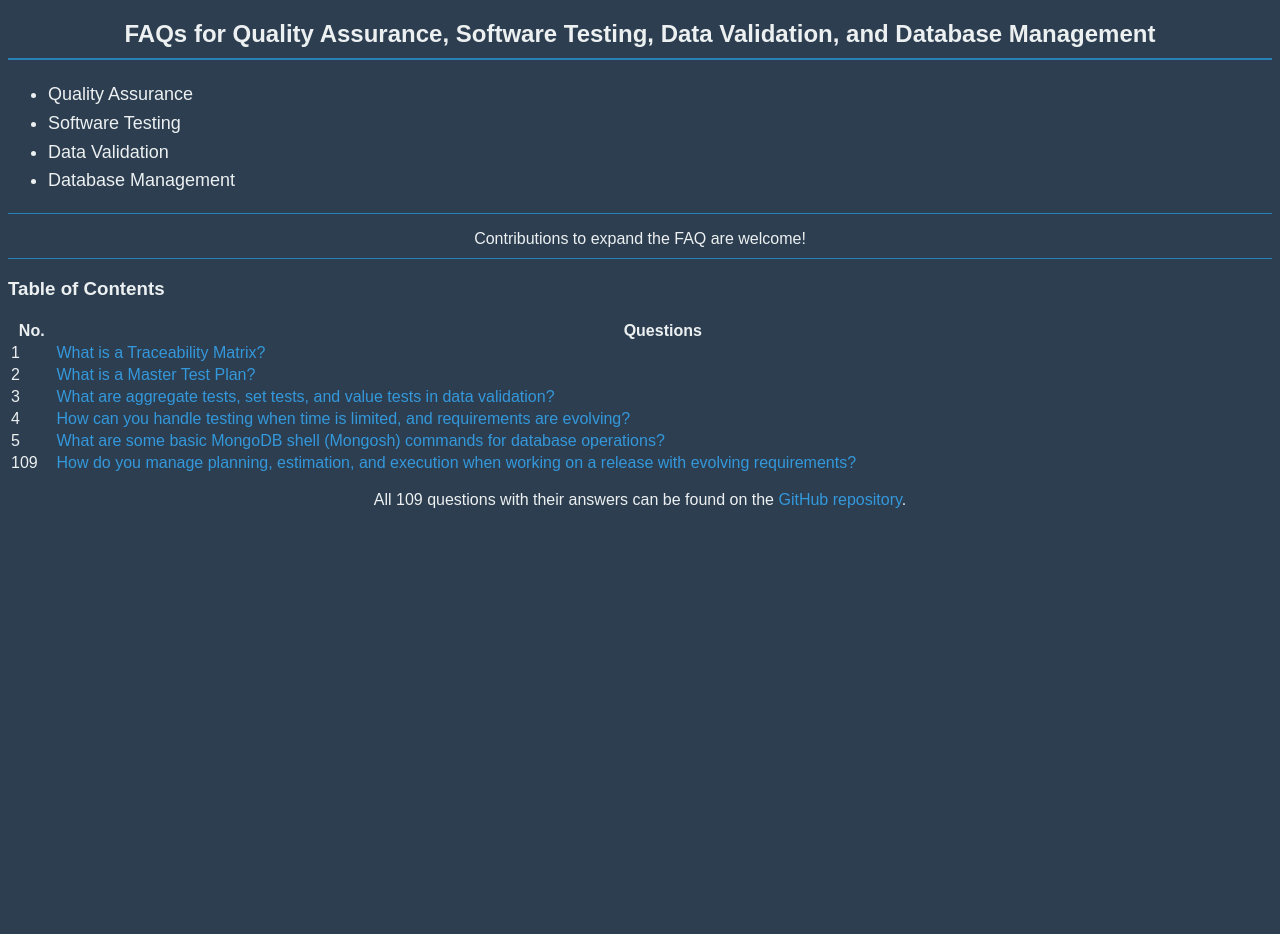
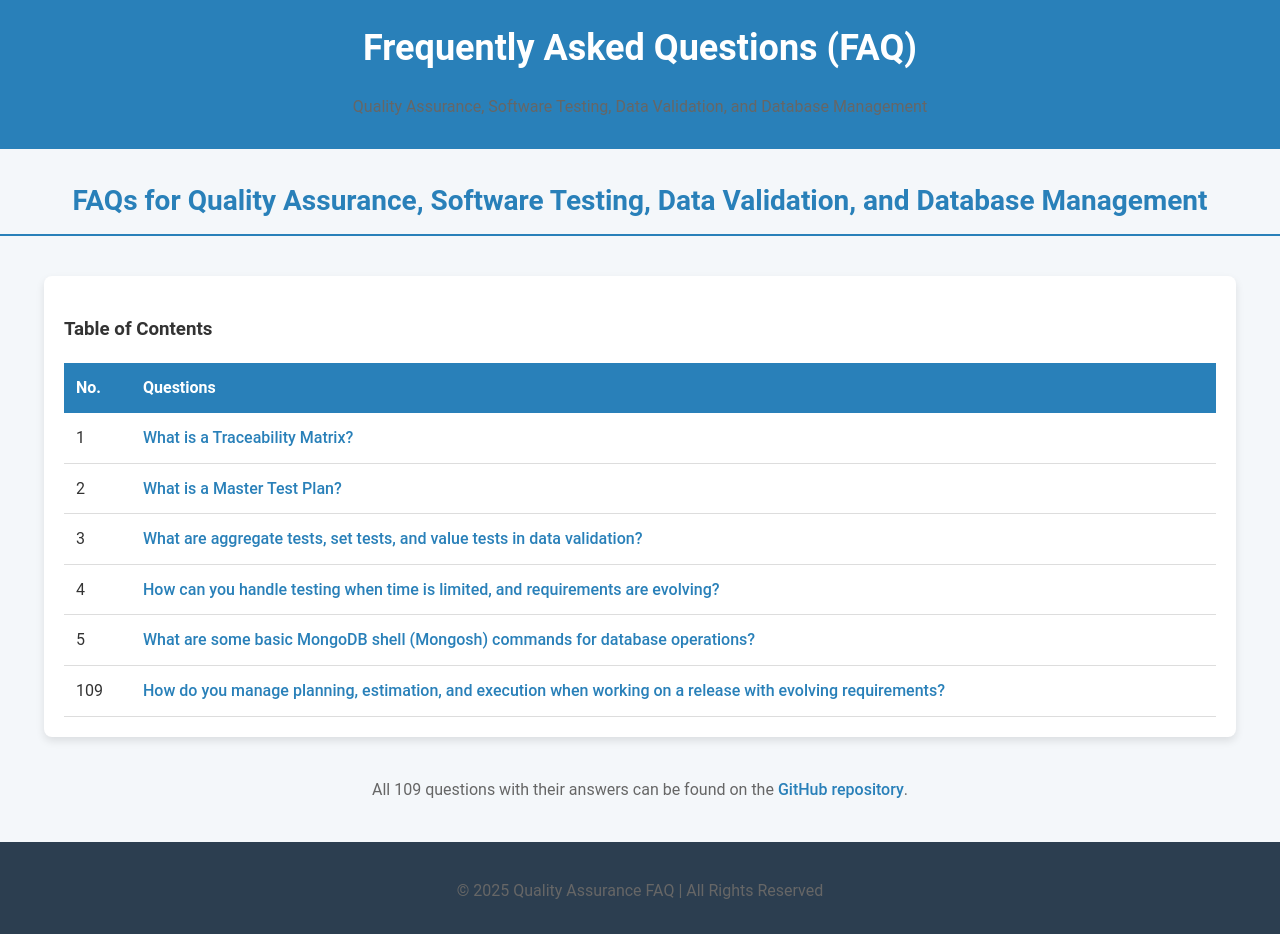
Before and after one commit to nbahador/nbahador.github.io, a Jekyll site: the page QA_FAQ.html, which Jekyll copies as it is, in a window 1280 px wide. Built offline with Jekyll 4.4.1, drawn with Linux system fonts in a browser that asks for light colours; before the commit the page ends 900 px from its top, so only the background shows below that.

Commit message:
Update QA_FAQ.html

```diff
--- a/QA_FAQ.html
+++ b/QA_FAQ.html
@@ -6,65 +6,110 @@
   <title>FAQ - Quality Assurance, Software Testing, Data Validation, and Database Management</title>
   <style>
     body {
-      background-color: #2c3e50;
-      color: #ecf0f1;
-      font-family: Arial, sans-serif;
+      background-color: #f4f7fa;
+      color: #333;
+      font-family: 'Roboto', sans-serif;
+      line-height: 1.6;
+      margin: 0;
+      padding: 0;
+    }
+    header {
+      background-color: #2980b9;
+      color: white;
+      padding: 20px 0;
+      text-align: center;
+    }
+    header h1 {
+      font-size: 36px;
+      margin: 0;
     }
     h2 {
-      font-size: 24px;
+      font-size: 28px;
+      color: #2980b9;
       text-align: center;
-      font-weight: bold;
-      color: #ecf0f1;
+      font-weight: 600;
+      margin-top: 30px;
       border-bottom: 2px solid #2980b9;
       padding-bottom: 10px;
-      margin-bottom: 20px;
     }
     ul {
-      padding-left: 40px;
+      padding-left: 20px;
       font-size: 18px;
-      color: #ecf0f1;
-      line-height: 1.6;
+      margin-top: 20px;
+      list-style: none;
+      padding-bottom: 20px;
+    }
+    ul li {
+      margin: 10px 0;
     }
     hr {
       border: none;
-      border-top: 1px solid #2980b9;
-      margin: 10px 0;
+      border-top: 1px solid #ddd;
+      margin: 20px 0;
     }
     p {
       text-align: center;
       font-size: 16px;
-      color: #ecf0f1;
+      color: #666;
       margin-bottom: 10px;
     }
     a {
-      color: #3498db;
+      color: #2980b9;
       text-decoration: none;
+      font-weight: 500;
     }
     a:hover {
       text-decoration: underline;
     }
+    .table-container {
+      width: 90%;
+      margin: 40px auto;
+      background-color: #fff;
+      padding: 20px;
+      border-radius: 8px;
+      box-shadow: 0 4px 8px rgba(0, 0, 0, 0.1);
+    }
+    table {
+      width: 100%;
+      border-collapse: collapse;
+    }
+    th, td {
+      padding: 12px;
+      text-align: left;
+    }
+    th {
+      background-color: #2980b9;
+      color: white;
+    }
+    td {
+      border-bottom: 1px solid #ddd;
+    }
+    td a {
+      color: #2980b9;
+    }
+    td a:hover {
+      color: #3498db;
+    }
+    footer {
+      background-color: #2c3e50;
+      color: white;
+      text-align: center;
+      padding: 20px;
+      margin-top: 40px;
+    }
   </style>
 </head>
 <body>
-  <h2>
-    FAQs for Quality Assurance, Software Testing, Data Validation, and Database Management
-  </h2>
+  <header>
+    <h1>Frequently Asked Questions (FAQ)</h1>
+    <p>Quality Assurance, Software Testing, Data Validation, and Database Management</p>
+  </header>
 
-  <ul>
-    <li>Quality Assurance</li>
-    <li>Software Testing</li>
-    <li>Data Validation</li>
-    <li>Database Management</li>
-  </ul>
+  <h2>FAQs for Quality Assurance, Software Testing, Data Validation, and Database Management</h2>
 
-  <hr>
-  <p>
-    Contributions to expand the FAQ are welcome!
-  </p>
-  <hr>
-
+  <div class="table-container">
     <h3>Table of Contents</h3>
-  <table style="width:100%; margin: 0 auto;">
+    <table>
       <tr>
         <th>No.</th>
         <th>Questions</th>
@@ -74,12 +119,15 @@
       <tr><td>3</td><td><a href="#what-are-aggregate-tests-set-tests-and-value-tests-in-data-validation">What are aggregate tests, set tests, and value tests in data validation?</a></td></tr>
       <tr><td>4</td><td><a href="#how-can-you-handle-testing-when-time-is-limited-and-requirements-are-evolving">How can you handle testing when time is limited, and requirements are evolving?</a></td></tr>
       <tr><td>5</td><td><a href="#what-are-some-basic-mongodb-shell-mongosh-commands-for-database-operations">What are some basic MongoDB shell (Mongosh) commands for database operations?</a></td></tr>
-    <!-- Add the rest of the rows for the questions here -->
+      <!-- Add more rows as necessary -->
       <tr><td>109</td><td><a href="#how-do-you-manage-planning-estimation-and-execution-when-working-on-a-release-with-evolving-requirements">How do you manage planning, estimation, and execution when working on a release with evolving requirements?</a></td></tr>
     </table>
+  </div>
 
-  <p>
-    All 109 questions with their answers can be found on the <a href="https://github.com/nbahador/Quality_Assurance.git" target="_blank">GitHub repository</a>.
-  </p>
+  <p>All 109 questions with their answers can be found on the <a href="https://github.com/nbahador/Quality_Assurance.git" target="_blank">GitHub repository</a>.</p>
+
+  <footer>
+    <p>&copy; 2025 Quality Assurance FAQ | All Rights Reserved</p>
+  </footer>
 </body>
 </html>
```
Lines whose indentation alone changed are shown as unchanged.
